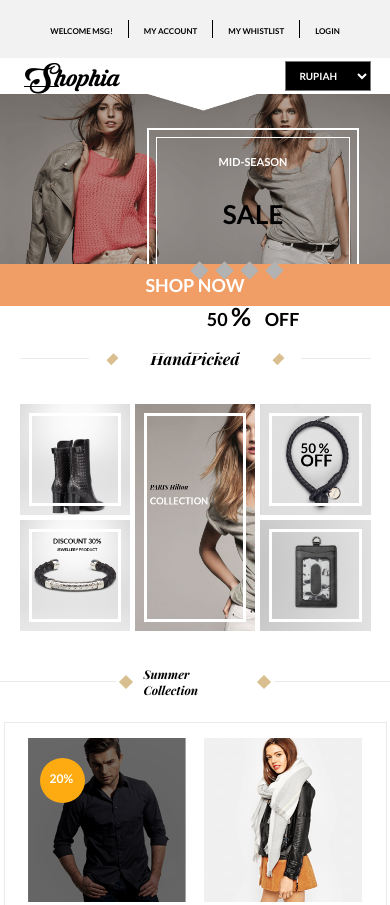
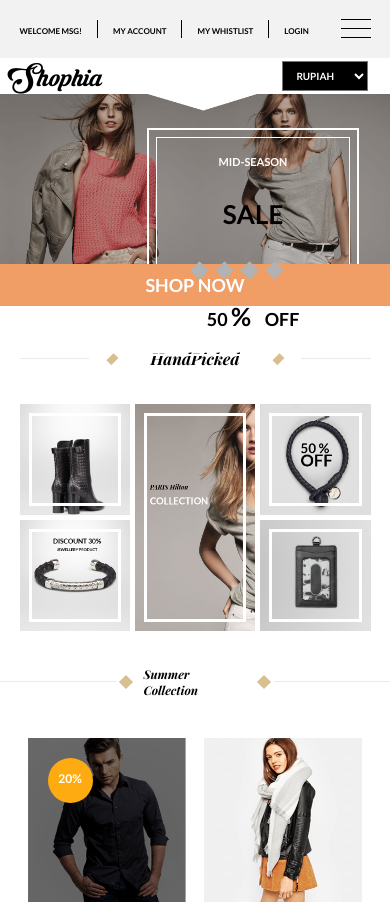
Before and after one commit to khoshrooz/Shophia, a website: page index.html in a window 390 px wide. Shown: the top 905 px of the page. Drawn offline with Linux system fonts and the light colour scheme.

Commit message:
worked part II  on responsive

```diff
--- a/index.html
+++ b/index.html
@@ -10,7 +10,6 @@
 
 <body>
     <header class="header" id="header">
-
         <section class="header__tabar1 ">
             <div class="main-container header__tabar1 ">
                 <div class=" header__tabar1-phone">
@@ -29,16 +28,13 @@
                 </nav>
             </div>
         </section>
-
         <section class="header__tabar2 main-container">
-            <span></span>
             <ul class="navigation2">
                 <li><a href="#">Home</a></li>
                 <li><a href="#">Gallery</a></li>
                 <li><a href="#">Categories</a></li>
                 <li><a href="#">Pages</a></li>
             </ul>
-
             <h1>Shophia</h1>
             <div class="navigation3">
                 <nav>
@@ -62,6 +58,7 @@
             <option value="DERHAM">DERHAM</option>
             <option value="POND">POND</option>
           </select>
+                <span></span>
             </div>
         </section>
         <figure class="header-contain">
--- a/sass/_footer.scss
+++ b/sass/_footer.scss
@@ -121,6 +121,9 @@
       background-color: #323030;
       color: #fff;
       cursor: pointer;
+      @media screen and (max-width: 650px) {
+        margin-left: -121px;
+      }
     }
   }
   &__copyright {
--- a/sass/_gallery.scss
+++ b/sass/_gallery.scss
@@ -58,6 +58,7 @@
         bottom: 10%;
         left: 50%;
         opacity: 0;
+        z-index: 20;
         transform: translate(-50%, 50%);
         transition: all ease-in 0.6s;
         @media screen and (max-width: 950px) {
@@ -157,15 +158,23 @@
     grid-template-rows: repeat(2, 1fr);
     gap: 15px;
     margin: 80px 0;
-    @media screen and (max-width: 650px) {
+    @media screen and (max-width: 750px) {
       grid-template-columns: repeat(2, 1fr);
       grid-template-rows: repeat(4, 1fr);
       gap: 0;
       margin: 40px 0;
+      outline: none;
     }
   }
   &__image {
     position: relative;
+    width: 100%;
+    height: 100%;
+    @media screen and (max-width: 750px) {
+      width: 90%;
+      height: 90%;
+      margin: 0 auto;
+    }
     &:hover button {
       transform: translateY(0);
       opacity: 1;
@@ -201,11 +210,6 @@
       display: block;
       width: 100%;
       height: 100%;
-      @media screen and (max-width: 750px) {
-        width: 90%;
-        height: 90%;
-        margin: 0 auto;
-      }
     }
   }
   &__btn {
--- a/sass/_header.scss
+++ b/sass/_header.scss
@@ -6,7 +6,7 @@
     align-items: center;
     justify-content: space-between;
     @media screen and (max-width: 850px) {
-      justify-content: center;
+      justify-content: start;
       &-phone {
         display: none;
       }
@@ -32,21 +32,20 @@
     justify-content: space-between;
     align-items: center;
     @media screen and (max-width: 850px) {
-      justify-content: end;
-      gap: 150px;
+      padding: 0 80px;
       position: relative;
       span {
         display: inline-block;
-        width: 35px;
+        width: 30px;
         height: 1px;
         position: absolute;
-        top: 38px;
-        left: 4px;
+        top: -30px;
+        right: 0;
         background-color: #000;
         &::after,
         &::before {
           content: "";
-          width: 35px;
+          width: 30px;
           height: 1px;
           display: inline-block;
           background-color: #000;
@@ -54,10 +53,10 @@
           position: absolute;
         }
         &::after {
-          top: -10px;
+          top: -9px;
         }
         &::before {
-          top: 11px;
+          top: 9px;
         }
       }
     }
@@ -437,6 +436,7 @@
     @media screen and (max-width: 850px) {
       margin-left: 0;
       padding: 10px 17px;
+      margin-right: -77px;
     }
     @media screen and (max-width: 650px) {
       padding: 7px 10px;
```
Also changed, not shown: css/style.css.
